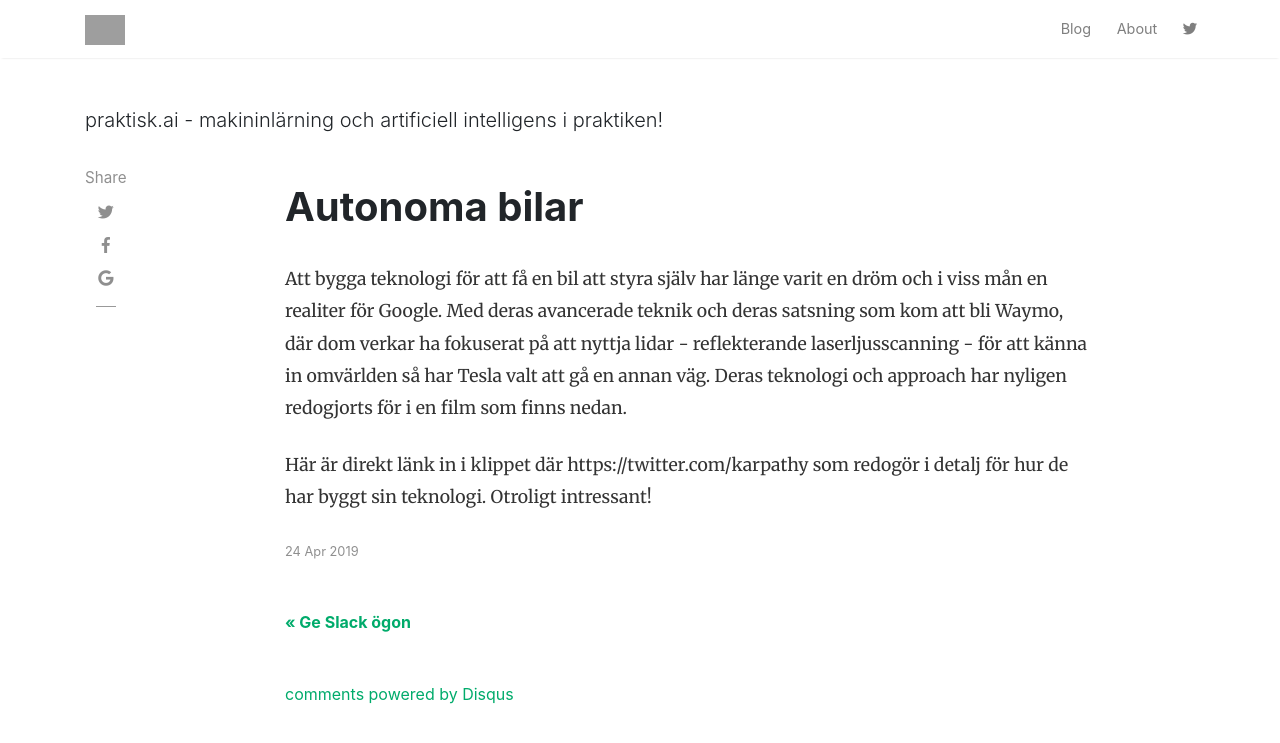
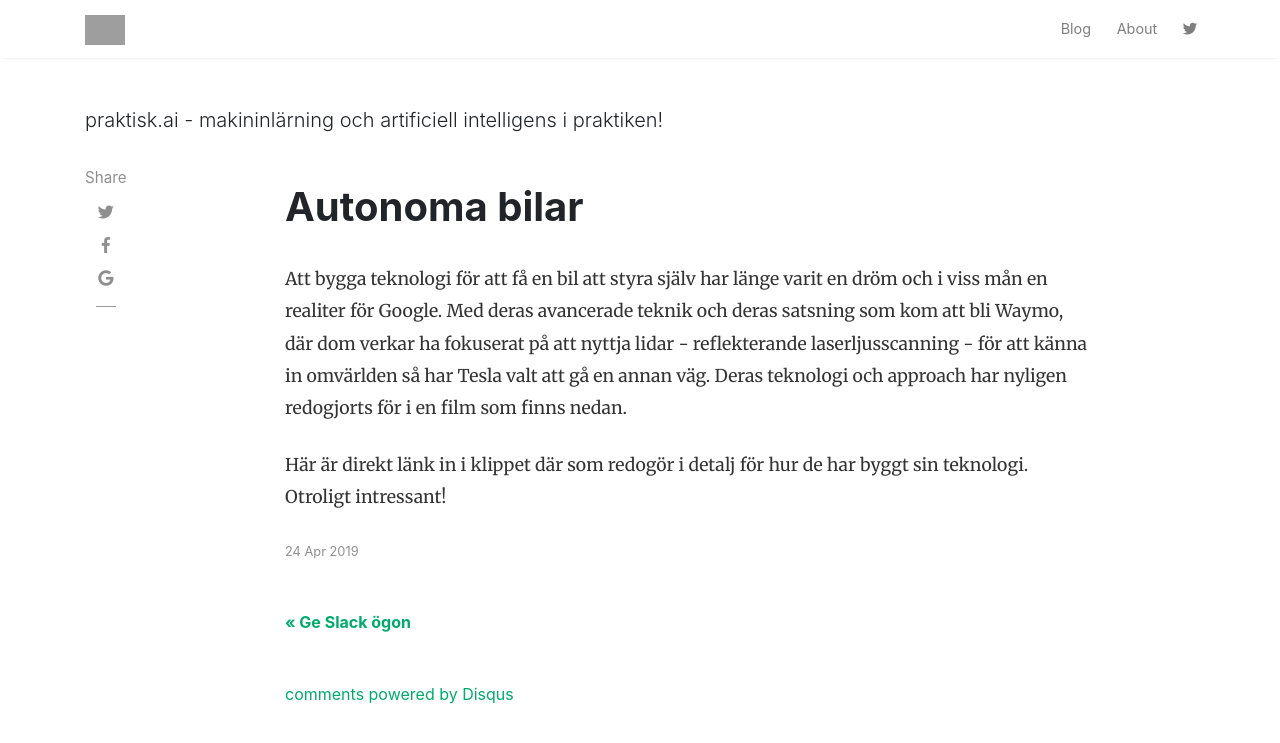
Before and after one commit to praktisk-ai/siteleaf-web, a Jekyll site: the page built from _posts/2019-04-24-autonoma-bilar.markdown, in a window 1280 px wide and 1233 px high, cut to the strip 0-774 px from the top of the window. Shown: the top 743 px of the strip. Built offline with Jekyll 4.4.1, drawn with Linux system fonts in a browser that asks for light colours; nearby versions of some CDN libraries; comment, search, counter and statistics services are not loaded; grey boxes are pictures that could not be loaded.

Commit message:
Updated Autonoma Bilar

```diff
--- a/_posts/2019-04-24-autonoma-bilar.markdown
+++ b/_posts/2019-04-24-autonoma-bilar.markdown
@@ -9,6 +9,6 @@
 
 Att bygga teknologi för att få en bil att styra själv har länge varit en dröm och i viss mån en realiter för Google. Med deras avancerade teknik och deras satsning som kom att bli Waymo, där dom verkar ha fokuserat på att nyttja lidar - reflekterande laserljusscanning - för att känna in omvärlden så har Tesla valt att gå en annan väg. Deras teknologi och approach har nyligen redogjorts för i en film som finns nedan.
 
-Här är direkt länk in i klippet där https://twitter.com/karpathy som redogör i detalj för hur de har byggt sin teknologi. Otroligt intressant!
+Här är direkt länk in i klippet där [](https://twitter.com/karpathy) som redogör i detalj för hur de har byggt sin teknologi. Otroligt intressant!
 
 [](https://www.youtube.com/watch?v=Ucp0TTmvqOE&feature=youtu.be&t=6726)
```
